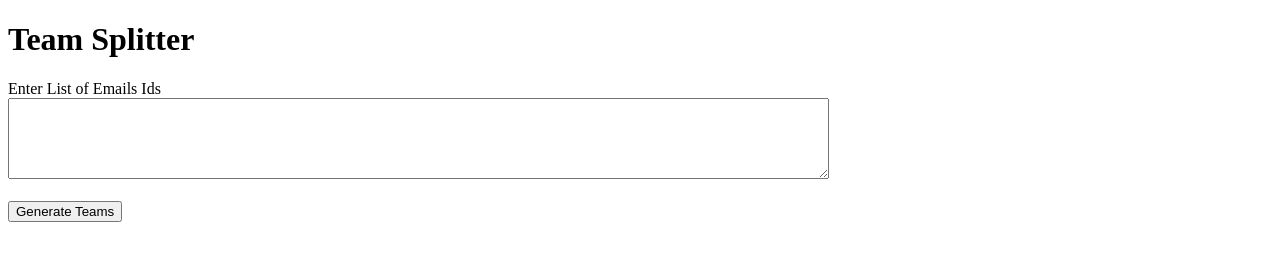
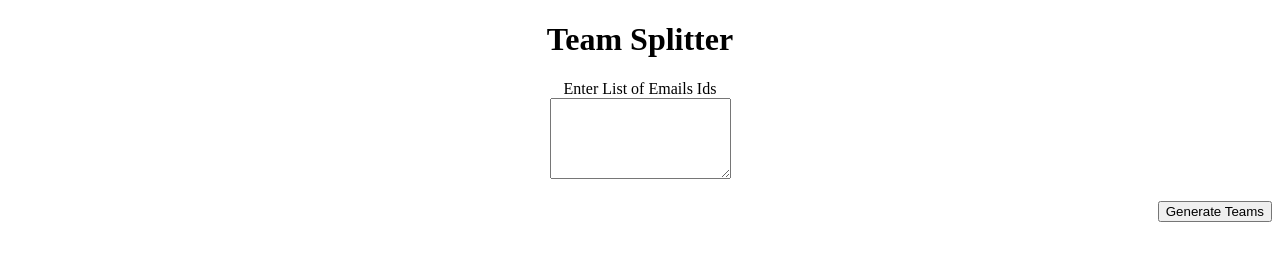
Before and after one commit to skj-skj/team_splitter, a plain HTML site: page index.html in a window 1280 px wide. Drawn offline with Linux system fonts and the light colour scheme.

Commit message:
Updated Alignment

```diff
--- a/index.html
+++ b/index.html
@@ -1,23 +1,30 @@
 <!DOCTYPE html>
 <html lang="en">
-
   <head>
-    <meta charset="UTF-8">
-    <meta http-equiv="X-UA-Compatible" content="IE=edge">
-    <meta name="viewport" content="width=device-width, initial-scale=1.0">
-    <link rel="stylesheet" href="./style.css">
+    <meta charset="UTF-8" />
+    <meta http-equiv="X-UA-Compatible" content="IE=edge" />
+    <meta name="viewport" content="width=device-width, initial-scale=1.0" />
+    <link rel="stylesheet" href="./style.css" />
     <title>Team Splitter</title>
   </head>
 
   <body>
+    <div align="center">
       <h1>Team Splitter</h1>
-    <label for="emails">Enter List of Emails Ids</label><br>
-    <textarea name="emails" id="emails" cols="100" rows="5"></textarea><br>
-    <br>
-    <input id="generate-team-btn" type="button" value="Generate Teams" onclick="genTeamsBlurred()">
-    <div id="root" class="inline">
+      <label for="emails">Enter List of Emails Ids</label><br />
+
+      <textarea class="textbox" name="emails" id="emails" rows="5"></textarea>
+      <br />
+      <br />
     </div>
+    <input
+      style="float: right"
+      id="generate-team-btn"
+      type="button"
+      value="Generate Teams"
+      onclick="genTeamsBlurred()"
+    />
+    <div id="root" class="inline"></div>
   </body>
   <script src="./app.js"></script>
-
 </html>
```
Lines whose indentation alone changed are shown as unchanged.
